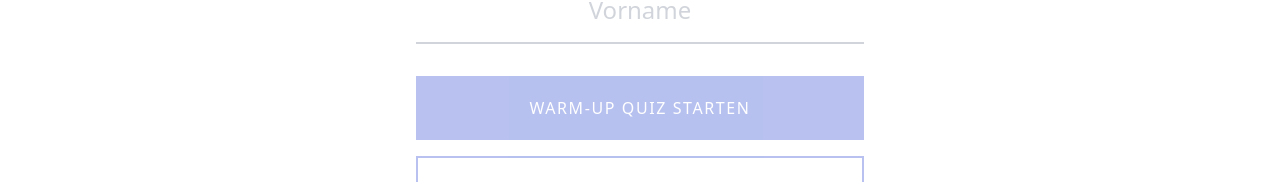
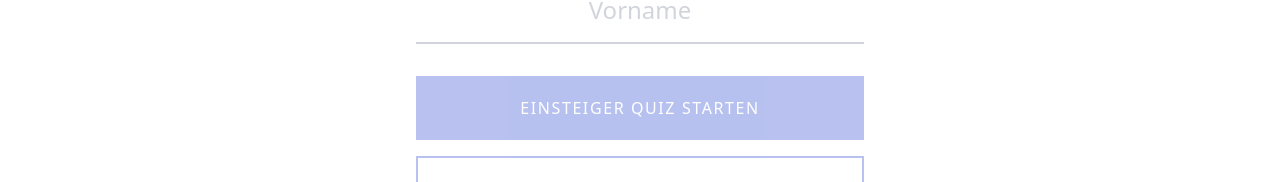
Before and after one commit to cip-marketing-gmbh/VISA-Winter-Paralympics26, a Next.js app: page / in a window 1280 px wide. Shown: the part 400-582 px from the top of the page. Built offline with nearby package versions, Linux system fonts and the light colour scheme.

Commit message:
Update page.tsx

```diff
--- a/app/page.tsx
+++ b/app/page.tsx
@@ -55,7 +55,7 @@ export default function WelcomePage() {
               disabled={!firstName.trim()}
               className="w-full bg-[#1434CB] text-white py-5 font-medium hover:bg-[#0f27a8] transition-colors disabled:opacity-30 uppercase tracking-widest text-base"
             >
-              Warm-up Quiz starten
+              Einsteiger Quiz starten
             </button>
             <button
               onClick={() => startQuiz("adults")}
```
